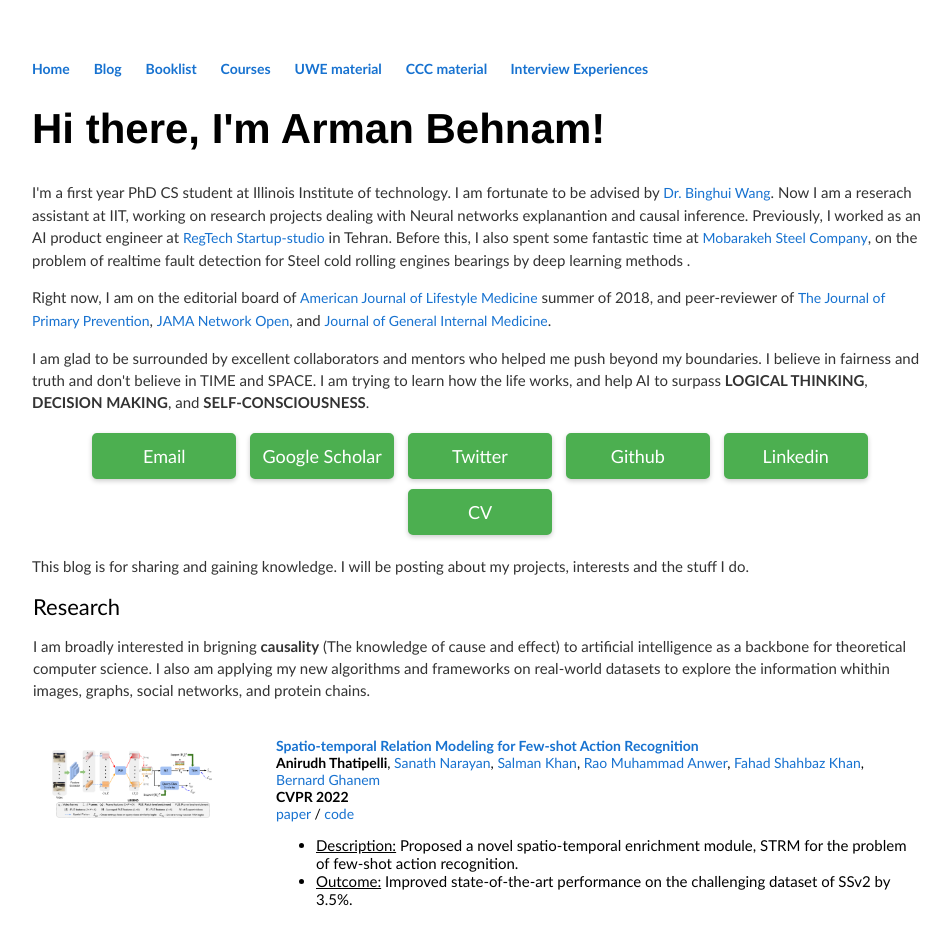
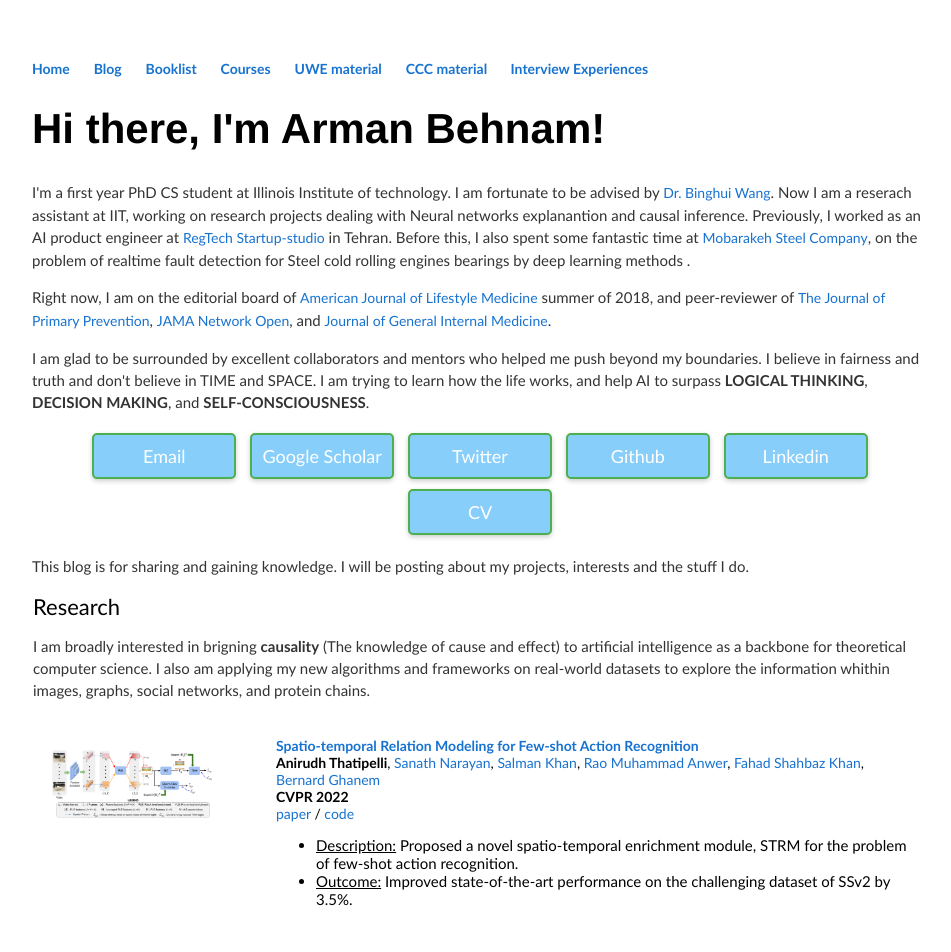
Before and after one commit to ArmanBehnam/ArmanBehnam.github.io, a Jekyll site: the page built from index.html, in a window 1280 px wide. Shown: the top 952 px of the page, without its empty margins (160-1111 px from the left). Built offline with Jekyll 4.4.1, drawn with Linux system fonts in a browser that asks for light colours.

Commit message:
Update index.html

```diff
--- a/index.html
+++ b/index.html
@@ -10,7 +10,7 @@ title: Arman Behnam's website
 	  <style>
 		  .button {
         display: inline-block;
-        background-color: #4CAF50;
+        background-color: #87CEFA;
         border: none;
         color: white;
         text-align: center;
```
